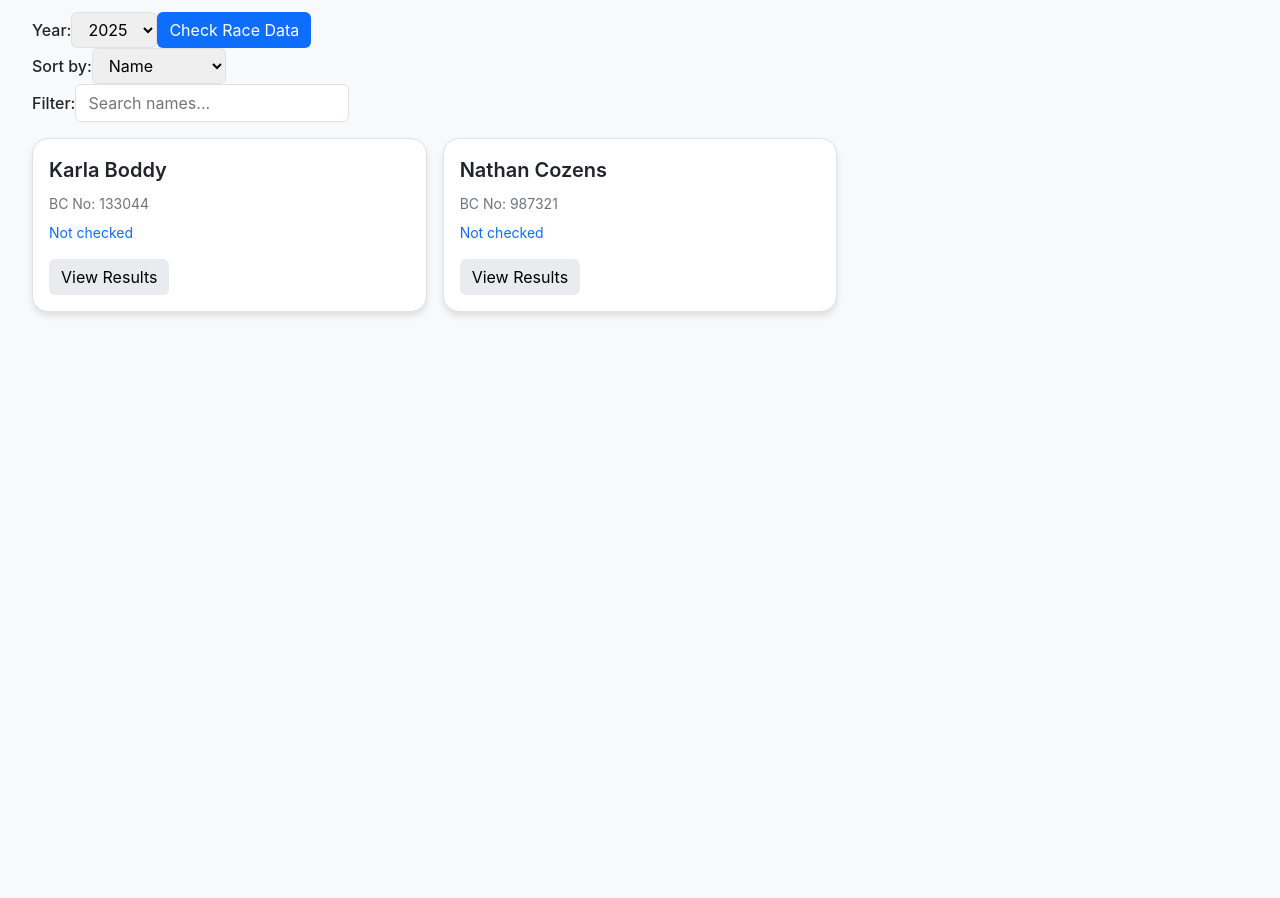
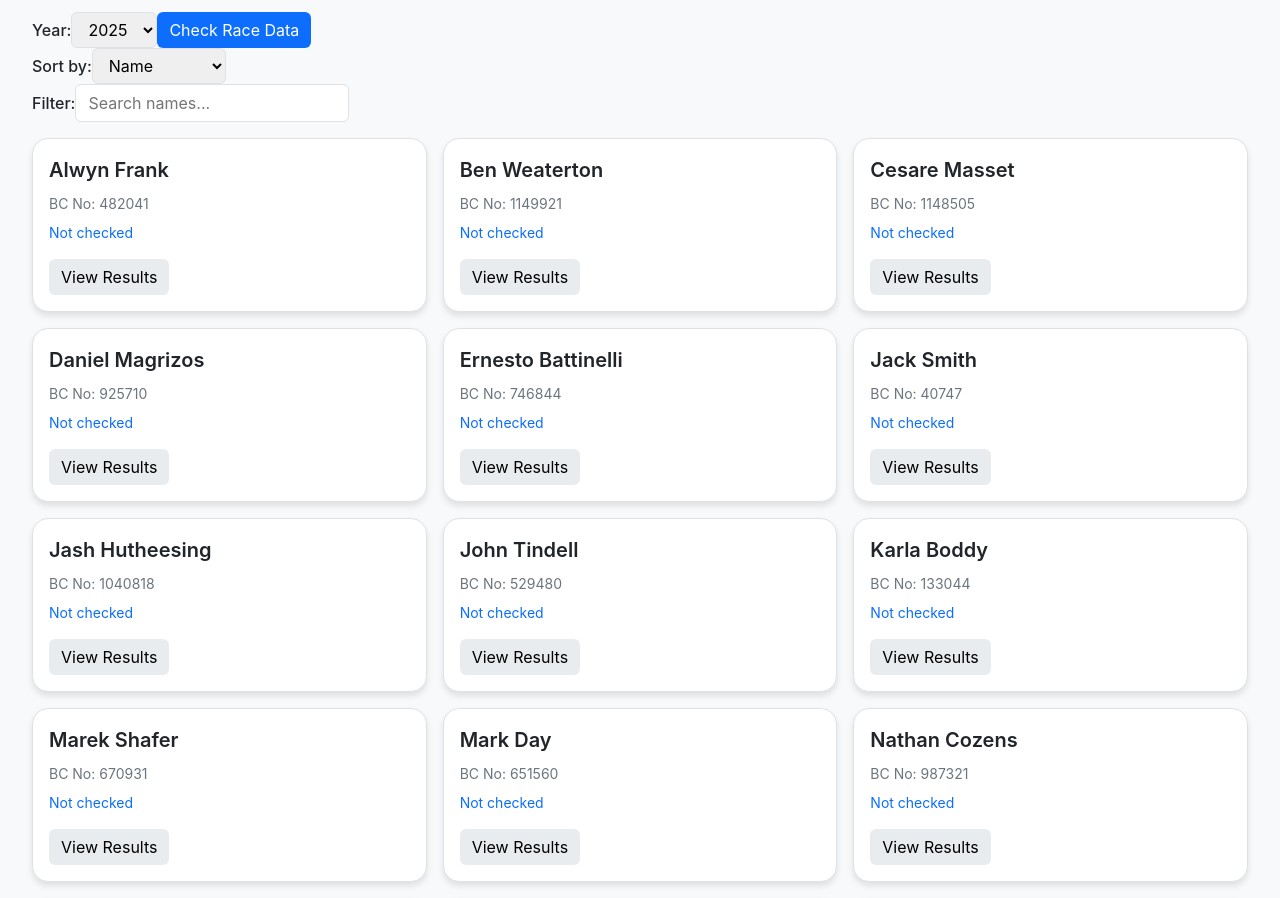
Before and after one commit to linal/mitre-riders, a React (Vite) app: page / in a window 1280 px wide. Shown: the part 20-918 px from the top of the page. Before the commit the page ends 800 px from the top, so only its background shows below. Built offline with nearby package versions, Linux system fonts and the light colour scheme.

Commit message:
fix: everyone

```diff
--- a/src/components/RaceChecker.jsx
+++ b/src/components/RaceChecker.jsx
@@ -1,21 +1,21 @@
 import React, { useState } from "react";
 
 const racers = [
-  //{ name: "Marek Shafer", bc: "670931" },
-  //{ name: "Alwyn Frank", bc: "482041" },
+  { name: "Marek Shafer", bc: "670931" },
+  { name: "Alwyn Frank", bc: "482041" },
   { name: "Nathan Cozens", bc: "987321" },
-  //{ name: "Cesare Masset", bc: "1148505" },
-  //{ name: "John Tindell", bc: "529480" },
-  //{ name: "Jack Smith", bc: "40747" },
-  //{ name: "Daniel Magrizos", bc: "925710" },
-  //{ name: "Seamus Mcalister", bc: "750617" },
-  //{ name: "Ben Weaterton", bc: "1149921" },
-  //{ name: "Thomas Houghton", bc: "57471" },
-  //{ name: "Jash Hutheesing", bc: "1040818" },
+  { name: "Cesare Masset", bc: "1148505" },
+  { name: "John Tindell", bc: "529480" },
+  { name: "Jack Smith", bc: "40747" },
+  { name: "Daniel Magrizos", bc: "925710" },
+  { name: "Seamus Mcalister", bc: "750617" },
+  { name: "Ben Weaterton", bc: "1149921" },
+  { name: "Thomas Houghton", bc: "57471" },
+  { name: "Jash Hutheesing", bc: "1040818" },
   { name: "Karla Boddy", bc: "133044" },
-  //{ name: "Ernesto Battinelli", bc: "746844" },
-  //{ name: "Russell Bickle", bc: "442746" },
-  //{ name: "Mark Day", bc: "651560" },
+  { name: "Ernesto Battinelli", bc: "746844" },
+  { name: "Russell Bickle", bc: "442746" },
+  { name: "Mark Day", bc: "651560" },
 ];
 
 async function fetchRaceData(personId, year) {
```
